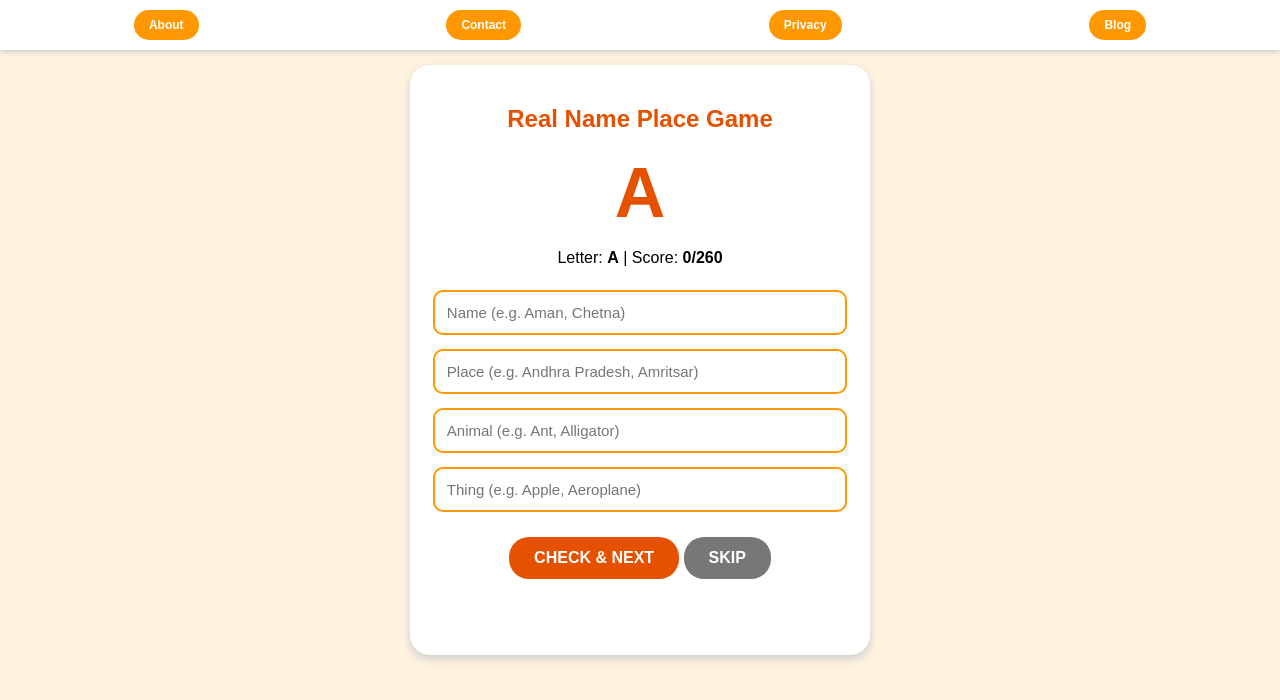
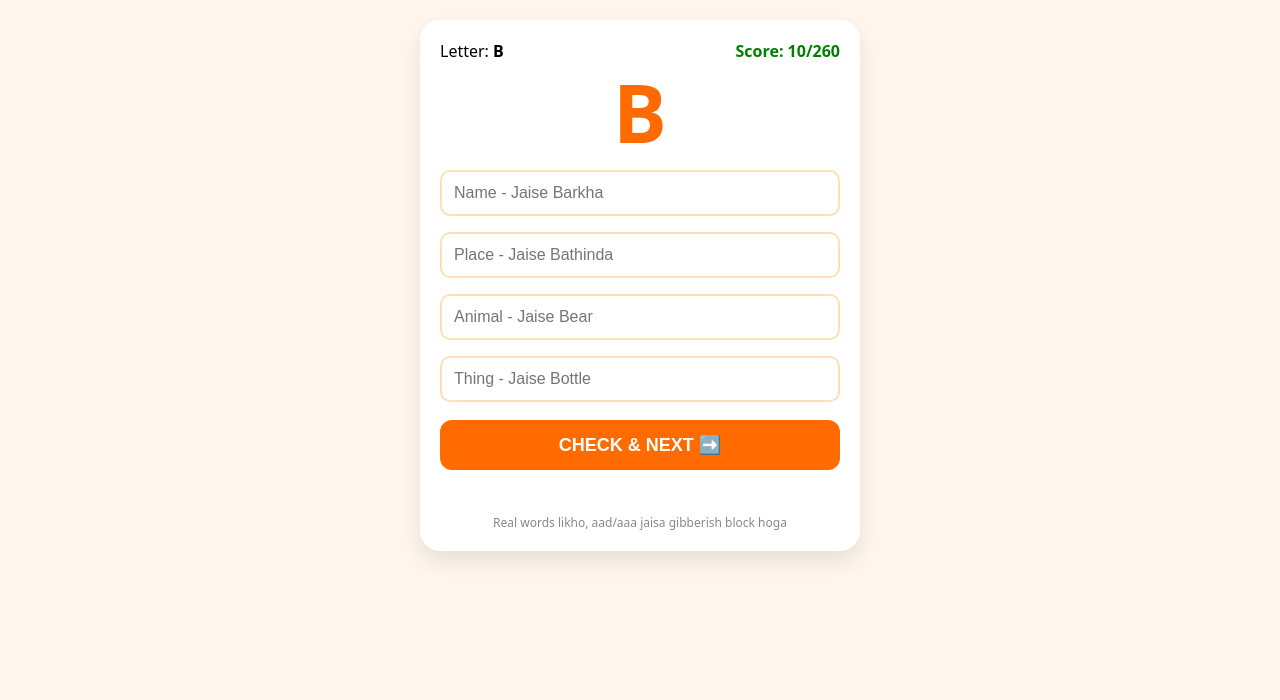
Before and after one commit to deepalitokhi-glitch/Punjabi-name-game, a plain HTML site: page index.html in a window 1280 px wide. Drawn offline with Linux system fonts and the light colour scheme.

Commit message:
Update index.html

```diff
--- a/index.html
+++ b/index.html
@@ -3,50 +3,47 @@
 <head>
 <meta charset="UTF-8">
 <meta name="viewport" content="width=device-width, initial-scale=1.0">
-<title>Name Place Animal Thing - Real Game</title>
-<script async src="https://pagead2.googlesyndication.com/pagead/js/adsbygoogle.js?client=ca-pub-1905215538239803" crossorigin="anonymous"></script>
+<title>Punjabi Name Place Animal Thing Game</title>
 <style>
-body{font-family:Arial;background:#FFF3E0;text-align:center;margin:0}
-.top-bar{background:white;padding:10px;display:flex;justify-content:space-around;box-shadow:0 2px 5px #ccc;position:sticky;top:0}
-.top-bar a{background:#FF9800;color:white;padding:8px 15px;border-radius:20px;text-decoration:none;font-weight:bold;font-size:12px}
-.game-box{background:white;max-width:420px;margin:15px auto;padding:20px;border-radius:20px;box-shadow:0 4px 10px #ccc}
-input{width:92%;padding:12px;margin:7px 0;border:2px solid #FF9800;border-radius:10px;font-size:15px}
-button{background:#E65100;color:white;padding:12px 25px;border:none;border-radius:20px;font-weight:900;font-size:16px;cursor:pointer}
-#letter{font-size:70px;color:#E65100;font-weight:900}
-#msg{min-height:24px;font-weight:bold}
+  body{font-family:system-ui; background:#FFF7ED; display:flex; justify-content:center; padding:20px; margin:0}
+  .card{background:white; width:100%; max-width:400px; padding:20px; border-radius:20px; box-shadow:0 10px 25px rgba(0,0,0,0.1); text-align:center}
+  #letter{font-size:80px; font-weight:900; color:#FF6B00; margin:10px 0; line-height:1}
+  .score{font-weight:bold; color:green}
+  input{width:100%; padding:12px; margin:8px 0; border-radius:10px; border:2px solid #FFE0B2; font-size:16px; outline:none; box-sizing:border-box}
+  input:focus{border-color:#FF6B00}
+  button{width:100%; padding:14px; background:#FF6B00; color:white; border:none; border-radius:12px; font-size:18px; font-weight:bold; margin-top:10px; cursor:pointer}
+  button:active{transform:scale(0.98)}
+  #msg{height:24px; margin-top:10px; font-weight:bold; font-size:15px}
+  .hint{font-size:12px; color:#888; margin-top:10px}
 </style>
 </head>
 <body>
-<div class="top-bar">
-<a href="about.html">About</a>
-<a href="contact.html">Contact</a>
-<a href="privacy.html">Privacy</a>
-<a href="blog.html">Blog</a>
-</div>
-
-<div class="game-box">
-<h2 style="color:#E65100">Real Name Place Game</h2>
-<div id="letter">A</div>
-<p>Letter: <b><span id="curLetter">A</span></b> | Score: <b><span id="score">0</span>/260</b></p>
-<input id="name" placeholder="Name (e.g. Aman, Chetna)">
-<input id="place" placeholder="Place (e.g. Andhra Pradesh, Amritsar)">
-<input id="animal" placeholder="Animal (e.g. Ant, Alligator)">
-<input id="thing" placeholder="Thing (e.g. Apple, Aeroplane)">
-<br><br>
-<button onclick="checkAns()">CHECK & NEXT</button>
-<button onclick="nextLetter()" style="background:#777">SKIP</button>
-<p id="msg"></p>
+<div class="card">
+  <div style="display:flex; justify-content:space-between;"><span>Letter: <b id="curLetter">B</b></span> <span class="score">Score: <span id="score">10</span>/260</span></div>
+  <div id="letter">B</div>
+  <input id="name" placeholder="Name - Jaise Barkha">
+  <input id="place" placeholder="Place - Jaise Bathinda">
+  <input id="animal" placeholder="Animal - Jaise Bear">
+  <input id="thing" placeholder="Thing - Jaise Bottle">
+  <button onclick="checkAns()">CHECK & NEXT ➡️</button>
+  <div id="msg"></div>
+  <div class="hint">Real words likho, aad/aaa jaisa gibberish block hoga</div>
 </div>
 
 <script>
 let letters="ABCDEFGHIJKLMNOPQRSTUVWXYZ".split("");
-let curIndex=0;
-let score=0;
+let curIndex=1; // B se start
+let score=10;
+let gibberish = ["aaa","aad","abc","abcd","asdf","qwerty","xyz","zzzz","aaaa","bbb","ccc","ddd","asd","efg","xxx"];
 
-const validNames = ["aman","amrit","arshdeep","anmol","arjun","chetan","chetna","baljeet","balkar","charan","chaman","deepali","diljeet","davinder","ekam","eknoor","farhan","fateh","gurpreet","gagandeep","goldy","harpreet","harman","inder","ishan","jagdeep","jaskaran","kamal","karan","kuldeep","lovepreet","manpreet","manjot","navjot","navdeep","onkar","omkar","pardeep","prabhjot","ram","raj","simran","sandeep","tarandeep","uday","vikram","yuvraj","yash","amit","avneet","anita","geeta","sita","pooja","priya","neha","rohan","mohan","aarti","archana","aadi","aarav","anjali","ankit"];
-const validPlaces = ["amritsar","agra","america","australia","assam","ajmer","andhra pradesh","arunachal pradesh","barnala","bathinda","bangalore","bhopal","chandigarh","chennai","canada","delhi","dubai","dehradun","england","france","faridkot","fazilka","goa","gujarat","haryana","hyderabad","india","jaipur","jalandhar","japan","kolkata","kerala","karnal","ludhiana","london","lucknow","mumbai","manali","nagpur","punjab","patiala","pune","paris","rajasthan","ropar","sangrur","shimla","singapore","tarn taran","usa","uk","varanasi","bihar","uttar pradesh","madhya pradesh","maharashtra","west bengal","tamil nadu","uttarakhand","odisha"];
-const validAnimals = ["ant","alligator","ape","bear","bat","bee","buffalo","cat","cow","camel","cheetah","dog","deer","donkey","dolphin","elephant","eagle","emu","fox","frog","fish","goat","giraffe","gorilla","horse","hippo","iguana","jaguar","jackal","kangaroo","koala","lion","leopard","lizard","monkey","mouse","ox","octopus","ostrich","peacock","parrot","panda","quail","rabbit","rat","rhino","snake","sheep","shark","tiger","turtle","vulture","wolf","whale","yak","zebra"];
-const validThings = ["apple","axe","aeroplane","almirah","ball","bat","book","bottle","bag","car","chair","cap","cup","clock","doll","door","desk","egg","eraser","fan","flower","fork","glass","guitar","hat","house","hammer","ice","ink","iron","jug","jacket","jeep","kite","knife","key","lamp","laptop","mango","mobile","mirror","nest","net","orange","onion","pen","pencil","phone","plate","queen","quilt","ring","radio","sun","star","spoon","table","tree","train","umbrella","van","vase","watch","window","xylophone","yacht","zip"];
+function isValid(word){
+  if(word.length < 3) return "3 akshar se kam nahi chalega!";
+  if(!/^[a-z ]+$/.test(word)) return "Sirf letters likho!";
+  if(gibberish.includes(word)) return `"${word}" real word nahi hai!`;
+  if(/(.)\1\1/.test(word)) return `"${word}" me same letter 3 baar hai!`;
+  if(word.split('').every(c => c === word[0])) return "Sab same letter nahi!";
+  return true;
+}
 
 function checkAns(){
   let L = letters[curIndex].toLowerCase();
@@ -59,22 +56,28 @@ function checkAns(){
   if(!n || !p || !a || !t){ msg.innerHTML="❌ Saare 4 bharo!"; msg.style.color="red"; return; }
   if(n[0]!=L || p[0]!=L || a[0]!=L || t[0]!=L){ msg.innerHTML=`❌ Sab ${L.toUpperCase()} se start hone chahiye!`; msg.style.color="red"; return; }
 
-  if(!validNames.includes(n)){ msg.innerHTML=`❌ "${n}" real Name nahi hai!`; msg.style.color="red"; return; }
-  if(!validPlaces.includes(p)){ msg.innerHTML=`❌ "${p}" real Place nahi hai!`; msg.style.color="red"; return; }
-  if(!validAnimals.includes(a)){ msg.innerHTML=`❌ "${a}" real Animal nahi hai!`; msg.style.color="red"; return; }
-  if(!validThings.includes(t)){ msg.innerHTML=`❌ "${t}" real Thing nahi hai!`; msg.style.color="red"; return; }
+  let checks = [{w:n, label:"Name"}, {w:p, label:"Place"}, {w:a, label:"Animal"}, {w:t, label:"Thing"}];
+  for(let obj of checks){
+    let res = isValid(obj.w);
+    if(res !== true){ msg.innerHTML=`❌ ${obj.label}: ${res}`; msg.style.color="red"; return; }
+  }
 
   score+=10;
   document.getElementById("score").innerText=score;
-  msg.innerHTML="✅ Perfect! +10"; msg.style.color="green";
-  setTimeout(nextLetter, 1000);
+  msg.innerHTML="✅ Shabaash! +10";
+  msg.style.color="green";
+  setTimeout(nextLetter, 600);
 }
 
 function nextLetter(){
   curIndex++;
-  if(curIndex>=26){ alert("Game Khatam! Score: "+score+"/260"); curIndex=0; score=0; document.getElementById("score").innerText=0; }
-  document.getElementById("letter").innerText=letters[curIndex].toUpperCase();
-  document.getElementById("curLetter").innerText=letters[curIndex].toUpperCase();
+  if(curIndex>=26){
+    alert("Game Khatam! Final Score: "+score+"/260");
+    curIndex=0; score=0;
+    document.getElementById("score").innerText=0;
+  }
+  document.getElementById("letter").innerText=letters[curIndex];
+  document.getElementById("curLetter").innerText=letters[curIndex];
   ["name","place","animal","thing"].forEach(id=>document.getElementById(id).value="");
   document.getElementById("msg").innerText="";
 }
```
